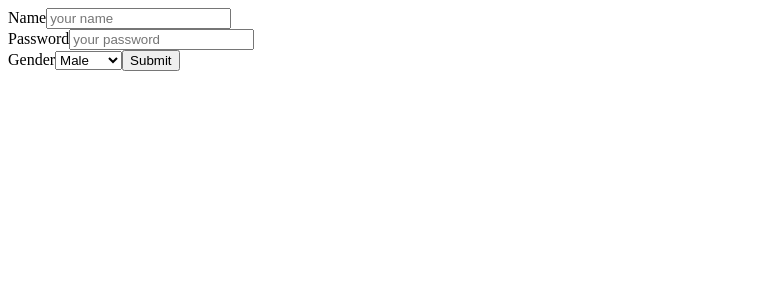
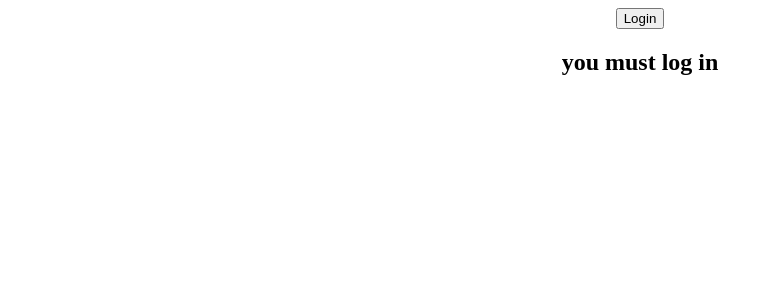
Before and after one commit to Riham274/Create-React-App, a React (Create React App) app: page / in a window 1280 px wide. Shown: the top 300 px of the page, without its empty margins (0-773 px from the left). Built offline with nearby package versions, Linux system fonts and the light colour scheme.

Commit message:
Implement conditional rendering with Welcome and Guest components

```diff
--- a/src/App.js
+++ b/src/App.js
@@ -1,33 +1,27 @@
-import Button from "./components/Button";
-import Form from "./components/Form";
-import Greeting from "./components/Greeting";
-import Input from "./components/Input";
-import Product from "./components/Product";
-import Welcome from "./components/Welcome";
-import WelcomeFC from "./components/WelcomeFC";
+import { useState } from 'react';
+import './App.css'
+import Welcome from './components/Welcome';
+import Guset from './components/Guset';
 
 function App(){
+  const [isLoggedIn, setIsLoggedIn] = useState(false);
+  let element;
+/*
+  if(isLoggedIn){
+    element = <h1>Im loggedIn</h1>
+  }
+  else{
+    element = <h1>Im not loggedIn</h1>
+  }
+    */
   return(
     <div className="App">
-    {/*
-     <WelcomeFC name="ahmad" age="20" title="js dev"/>
-     <WelcomeFC name="riham" age="18" title="ts dev"/>
-     <Welcome name="yara" age="15" title="ts dev"/>
-     <Product title="product-1" price="100" description="lorem lorem lorem 1"/>
-     <Product title="product-2" price="200" description="lorem lorem lorem 2"/>
-     <Product title="product-3" price="300" description="lorem lorem lorem 3"/>
+      <button onClick={() => {
+        setIsLoggedIn(true)
+      }}>Login</button>
 
-
-     <WelcomeFC name="ahmad" age="20" title="js dev"/>
-     <WelcomeFC name="riham" age="18" title="ts dev"/>
-     <Button title="hiii"/>
-
-     <Input label="name" type="text"/>
-     <Input label="password" type="password"/>
-     <Welcome name="yara" age="15" title="ts dev"/>
-    */}
-     <Form />
-
+      {isLoggedIn ? <Welcome name="ahmad" /> : <Guset/> }
+      {element}
     </div>
   );
 }
--- a/src/components/Button.js
+++ /dev/null
@@ -1,20 +0,0 @@
-
-
- function Button (props) {
-    const btnHandler = () => {
-        console.log('hello');
-    }
-     const mouseLeaveHandler = () => {
-        console.log('mouseLeaveHandler');
-
-     }
-
-    return(
-        <button className="react-btn" onMouseEnter={btnHandler} onMouseLeave={mouseLeaveHandler}>
-            {props.title}
-        </button>
-
-    )
- }
-
- export default Button;
--- a/src/components/Form.js
+++ /dev/null
@@ -1,132 +0,0 @@
-import { useState } from "react";
-import React from "react";
-
-
-class Form extends React.Component{
-    constructor(props){
-        super(props);
-        this.state = {
-            name: '',
-            password: '',
-            gender: ''
-        }
-    }
-    nameHandler = (value) => {
-        this.setState({name: value});
-
-    }
-
-    passwordHandler = (value) => {
-        this.setState({password: value});
-
-    }
-
-    genderHandler = (value) => {
-        this.setState({gender: value});
-
-    }
-    render() {
-        return(
-        <form onSubmit={(e) => {
-            e.preventDefault();
-            console.log("form submited");
-            console.log(this.state);
-        }}>
-            <label>Name</label>
-            <input
-            type="text"
-            placeholder="your name"
-            onChange={(event) => {
-                this.nameHandler(event.target.value)
-            }}/>
-            <br/>
-
-            <label>Password</label>
-            <input
-            type="password"
-            placeholder="your password"
-            onChange={(event) => {
-                this.passwordHandler(event.target.value)
-            }}/>
-
-            <br/>
-            <label>Gender</label>
-            <select
-             onChange={(event) => {
-                this.genderHandler(event.target.value)
-            }}
-            >
-                <option value="male">Male</option>
-                <option value="female">Female</option>
-            </select>
-            <button type="submit">Submit</button>
-
-        </form>
-    );
-    }
-
-
-}
-/* function Form () {
-    const [name, setName] = useState('');
-    const [password, setPassword] = useState('');
-    const [gender, setGender] = useState('');
-
-    const nameHandler = (value) => {
-        setName(value);
-
-    }
-
-     const passwordHandler = (value) => {
-        setPassword(value);
-
-    }
-
-     const genderHandler = (value) => {
-        setGender(value);
-
-    }
-
-    return(
-        <form onSubmit={(e) => {
-            e.preventDefault();
-            console.log("form submited");
-            console.log({
-                name, password , gender
-            });
-        }}>
-            <label>Name</label>
-            <input
-            type="text"
-            placeholder="your name"
-            onChange={(event) => {
-                nameHandler(event.target.value)
-            }}/>
-            <br/>
-
-            <label>Password</label>
-            <input
-            type="password"
-            placeholder="your password"
-            onChange={(event) => {
-                passwordHandler(event.target.value)
-            }}/>
-
-            <br/>
-            <label>Gender</label>
-            <select
-             onChange={(event) => {
-                genderHandler(event.target.value)
-            }}
-            >
-                <option value="male">Male</option>
-                <option value="female">Female</option>
-            </select>
-            <button type="submit">Submit</button>
-
-        </form>
-    );
-}
-*/
-
-export default Form;
--- a/src/components/Greeting.js
+++ /dev/null
@@ -1,9 +0,0 @@
-
-function Greeting() {
-    return(
-        <h2></h2>
-
-    );
-}
-
-export default Greeting;
--- /dev/null
+++ b/src/components/Guset.js
@@ -0,0 +1,8 @@
+function Guset (props) {
+    return(
+        <h2>you must log in</h2>
+
+    );
+}
+
+export default Guset;
--- a/src/components/Input.js
+++ /dev/null
@@ -1,19 +0,0 @@
-import {useState} from "react";
-
-function Input(props) {
-    const [value, setValue] = useState();
-
-    return(
-        <>
-        <label>{props.label}</label>
-        <span>{value}</span>
-        <input type={props.type} onChange={(event) => {
-            setValue(event.target.value)
-
-        }}/>
-
-        </>
-    );
-}
-
-export default Input;
--- a/src/components/Product.js
+++ /dev/null
@@ -1,14 +0,0 @@
-import Button from "./Button";
-
-function Product (props) {
-    return (
-        <div className="product-card">
-            <h1>{props.title}</h1>
-            <p>{props.description}</p>
-            <span>{props.price}</span>
-            <Button title="details"/>
-        </div>
-    )
-}
-
-export default Product;
--- a/src/components/Welcome.js
+++ b/src/components/Welcome.js
@@ -1,48 +1,8 @@
-import React from "react";
+function Welcome (props) {
+    return(
+        <h1>Welcome {props.name}</h1>
 
-class Welcome extends React.Component{
-  state = {
-    fname: "riham",
-    lname: "ahmad"
-  }
-
-  changeName = () => {
-    console.log(this)
-    this.setState({
-      lname : "suha"
-    })
-  }
-
-    render(){
-      console.log("render phase")
-      console.log(this.state);
-      console.log("state phase")
-
-        return (
-        <>
-          <h1>hello, {this.props.name}</h1>
-          <p>age: {this.props.age}</p>
-          <p>title: {this.props.title}</p>
-
-          <button onClick={() => {
-            this.setState({
-              lname: "soso"
-             })
-          }
-          }>
-            change my name
-          </button>
-
-          <h6>Created by, {this.state.fname} {this.state.lname}</h6>
-        </>
-        );
-    }
-    componentDidMount(){
-
-      console.log("component phase")
-
-    }
-
+    );
 }
 
 export default Welcome;
--- a/src/components/WelcomeFC.js
+++ /dev/null
@@ -1,22 +0,0 @@
-import {useState} from "react";
-
-function WelcomeFC (props){
-   let [counter, setCounter] = useState(0);
-    return (
-        <>
-        <h1>hello, {props.name}</h1>
-        <p>age: {props.age}</p>
-        <p>title: {props.title}</p>
-        <h6>{counter}</h6>
-        <button onClick={() => {
-           setCounter(counter++);
-          }
-          }>
-            +
-          </button>
-        </>
-
-    );
-}
-
-export default WelcomeFC;
```
